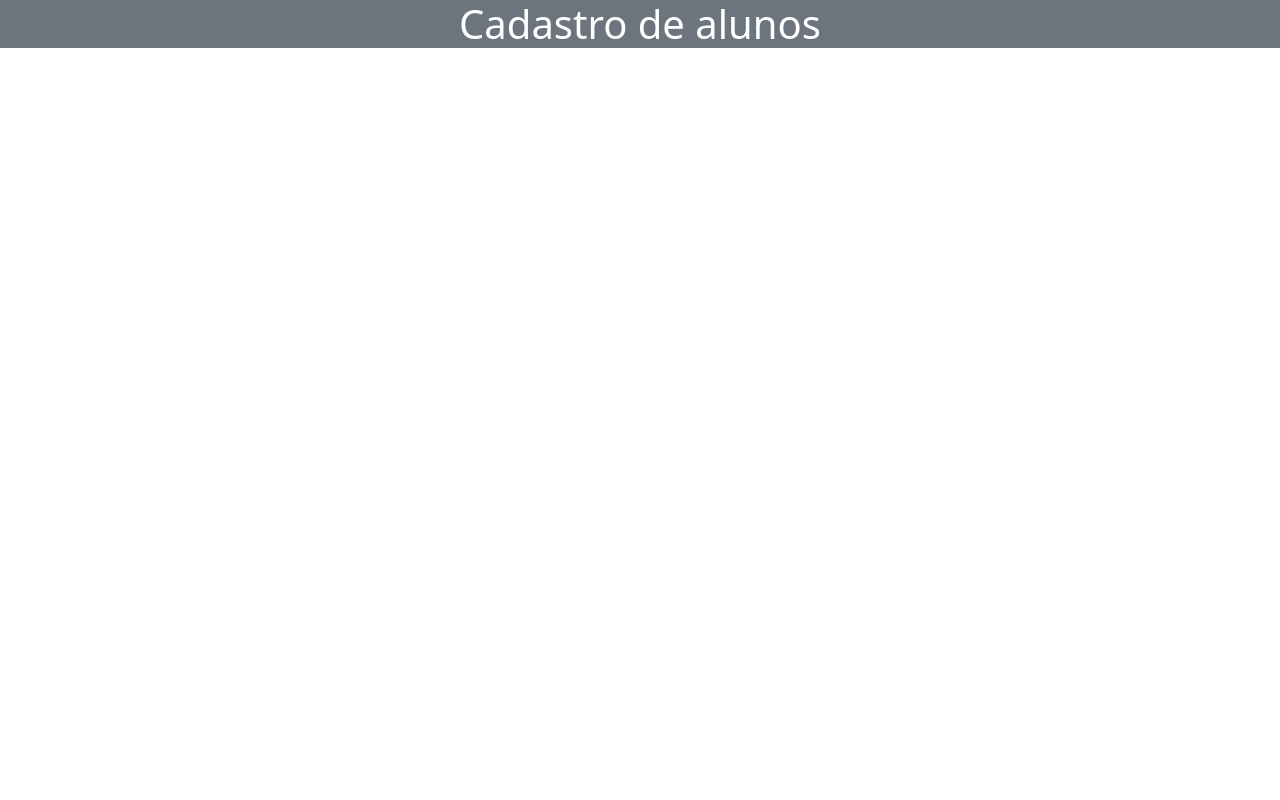
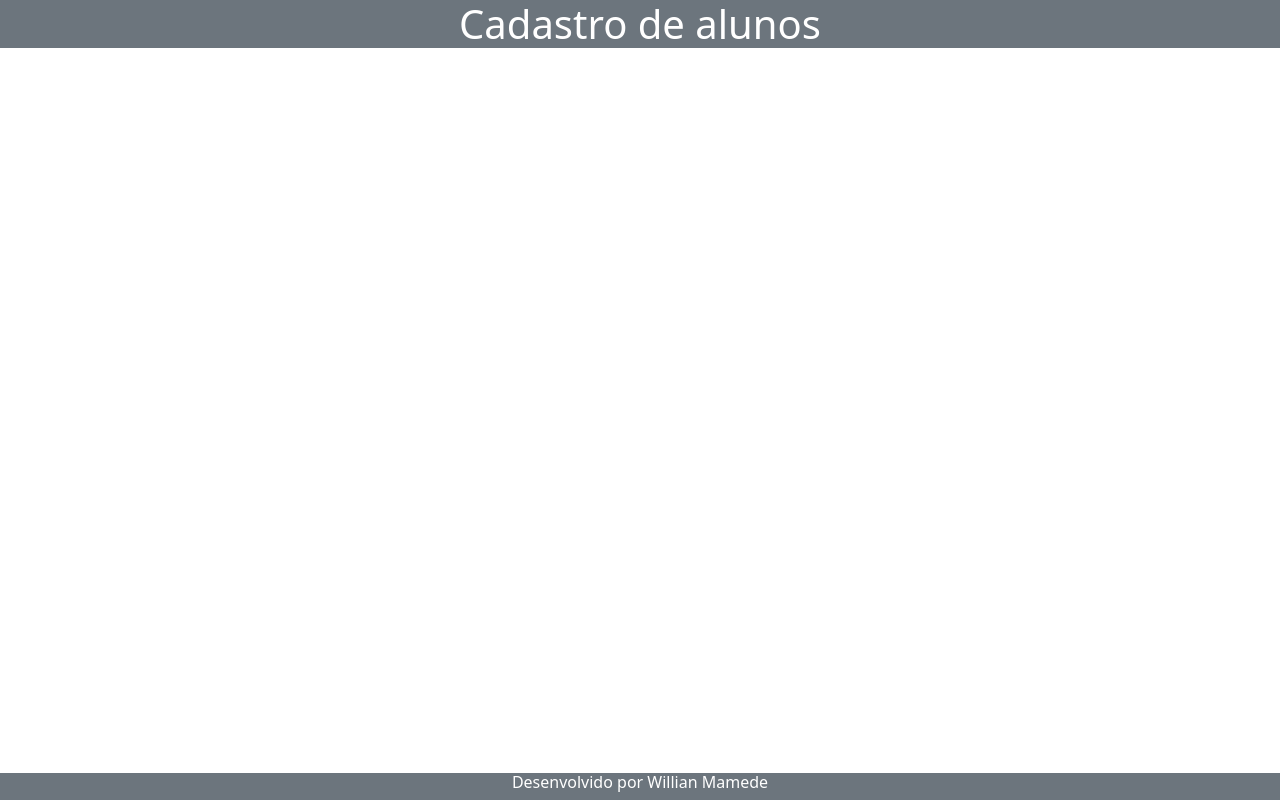
Before and after one commit to willian-uiu/Cadastro-De-alunos, a plain HTML site: page index.html in a window 1280 px wide. Drawn offline with nearby package versions, Linux system fonts and the light colour scheme.

Commit message:
closes #2 - Rodaré criado

```diff
--- a/index.html
+++ b/index.html
@@ -13,7 +13,9 @@
         <h1>Cadastro de alunos</h1>
     </header>
 
-
+    <footer class="text-center text-bg-secondary position-absolute bottom-0 w-100">
+        <h6>Desenvolvido por Willian Mamede</h6>
+    </footer>
     <!-- Script Bootstrap -->
     <script src="https://cdn.jsdelivr.net/npm/bootstrap@5.3.7/dist/js/bootstrap.bundle.min.js" integrity="sha384-ndDqU0Gzau9qJ1lfW4pNLlhNTkCfHzAVBReH9diLvGRem5+R9g2FzA8ZGN954O5Q" crossorigin="anonymous"></script>
 </body>
```
